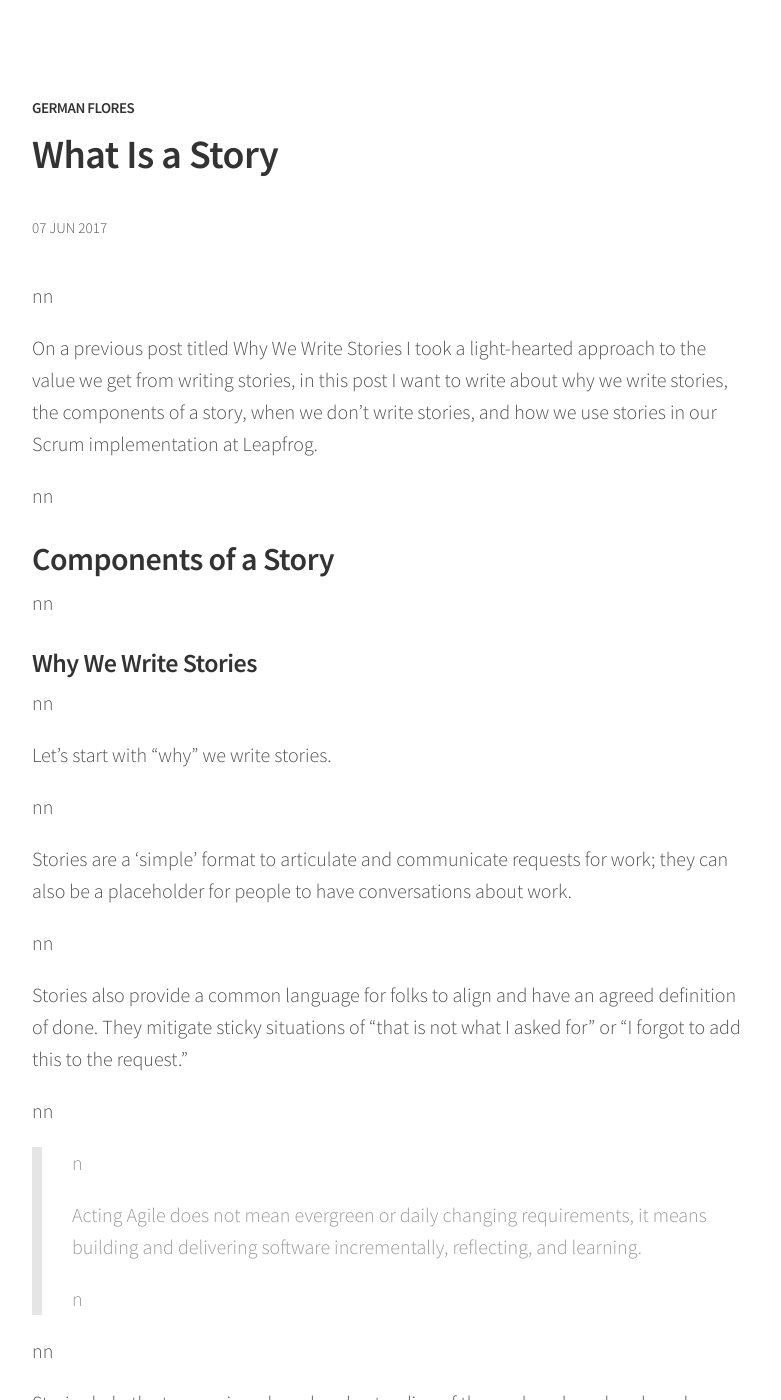
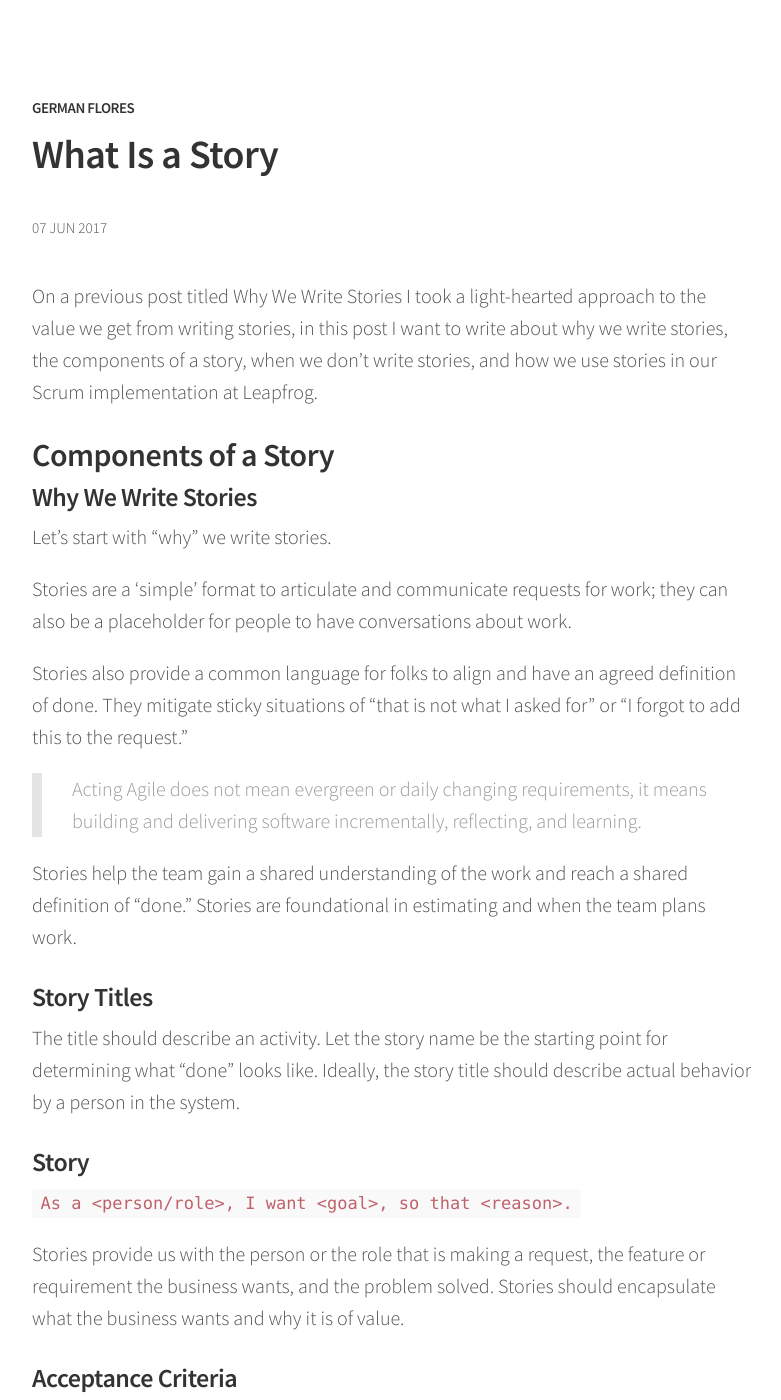
Before and after one commit to germanflores/German, a Jekyll site: the page built from _posts/2017-06-07-what-is-a.md, in a window 1280 px wide and 1400 px high. Shown: the whole window, without its empty margins (248-1029 px from the left). Built offline with Jekyll 4.4.1, drawn with Linux system fonts in a browser that asks for light colours; some of the changed text lies outside the part shown.

Commit message:
Mirroring from Micro.blog.

```diff
--- a/_posts/2017-06-07-what-is-a.md
+++ b/_posts/2017-06-07-what-is-a.md
@@ -6,84 +6,67 @@ audio:
 date: 2017-06-07 00:00 -0500
 guid: http://germanflores.micro.blog/2017/06/07/what-is-a.html
 ---
-<p><amp-img width="4032" height="3024" layout="responsive" src="/assets/images/stories-2017-06-07.jpg"></amp-img>nn</p>
-<p>On a previous post titled Why We Write Stories I took a light-hearted approach to the value we get from writing stories, in this post I want to write about why we write stories, the components of a story, when we don’t write stories, and how we use stories in our Scrum implementation at Leapfrog.</p>
-<p>nn</p>
-<h2 id="components-of-a-story">Components of a Story</h2>
-<p>nn</p>
-<h3 id="why-we-write-stories">Why We Write Stories</h3>
-<p>nn</p>
-<p>Let’s start with “why” we write stories.</p>
-<p>nn</p>
-<p>Stories are a ‘simple’ format to articulate and communicate requests for work; they can also be a placeholder for people to have conversations about work.</p>
-<p>nn</p>
-<p>Stories also provide a common language for folks to align and have an agreed definition of done. They mitigate sticky situations of “that is not what I asked for” or “I forgot to add this to the request.”</p>
-<p>nn</p>
-<blockquote><p>n  </p>
-<p>Acting Agile does not mean evergreen or daily changing requirements, it means building and delivering software incrementally, reflecting, and learning.</p>
-<p>n</p></blockquote>
-<p>nn</p>
-<p>Stories help the team gain a shared understanding of the work and reach a shared definition of “done.” Stories are foundational in estimating and when the team plans work.</p>
-<p>nn</p>
-<h3 id="story-titles">Story Titles</h3>
-<p>nn</p>
-<p>The title should describe an activity. Let the story name be the starting point for determining what “done” looks like. Ideally, the story title should describe actual behavior by a person in the system.</p>
-<p>nn</p>
-<h3 id="story">Story</h3>
-<p>nn</p>
-<p><code class="highlighter-rouge">As a &lt;person/role&gt;, I want &lt;goal&gt;, so that &lt;reason&gt;.</code></p>
-<p>nn</p>
-<p>Stories provide us with the person or the role that is making a request, the feature or requirement the business wants, and the problem solved. Stories should encapsulate what the business wants and why it is of value.</p>
-<p>nn</p>
-<h3 id="acceptance-criteria">Acceptance Criteria</h3>
-<p>nn</p>
-<p>A story is not “done” unless the Acceptance Criteria is met, or the team and Product Owner have agreed that the criteria have changed since the commitment to the story.</p>
-<p>nn</p>
-<h4 id="acceptance-criteria-characteristics">Acceptance Criteria Characteristics</h4>
-<p>nn</p>
-<ul>n  </p>
-<li>Set of statements, each with a clear pass/fail result</li>
-<p>n  </p>
-<li>There is no partial acceptance: either a criterion is met, or it is not</li>
-<p>n  </p>
-<li>They must be actionable</li>
-<p>n  </p>
-<li>Criteria should be independent of the implementation</li>
-<p>n  </p>
-<li>Helps the team deliver</li>
-<p>n  </p>
-<li>Helps the team build or implement QA tests</li>
-<p>n  </p>
-<li>Helps the Product Owner perform User Acceptance Testing</li>
-<p>n  </p>
-<li>They are not the technical details or steps for completing a story</li>
-<p>n  </p>
-<li>They are not the equivalent of how the story will progress through User Acceptance Testing</li>
-<p>n</ul>
-<p>nn</p>
-<h3 id="implementation-details">Implementation Details</h3>
-<p>nn</p>
-<p>Some of our teams prefer implementation details for additional details or guidance on delivering the work, but these are always defined and written by the development team. Sometimes they are non-obvious system complications, a sequence of events needed to complete the story or comments from the discussion of the story that the development team needs for reference during development.</p>
-<p>nn</p>
-<h2 id="when-we-do-not-write-stories">When We Do Not Write Stories</h2>
-<p>nn</p>
-<p>When the work is either too small or does not fit into the story format, in those cases, we write Chores/Tasks.</p>
-<p>nn</p>
-<p><code class="highlighter-rouge">“As a &lt;&gt;, I want &lt;&gt;, so that &lt;&gt;.</code></p>
-<p>nn</p>
-<p>We write chores/tasks because it is work that needs prioritization and visibility and to add to an iteration. It may be a stepping stone to get a story to “done,” or it could be a cleanup task that needs attention.</p>
-<p>nn</p>
-<h3 id="chorestasks-characteristics">Chores/Tasks Characteristics</h3>
-<p>nn</p>
-<ul>n  </p>
-<li>Chores/Tasks can include acceptance criteria for clarity</li>
-<p>n  </p>
-<li>Receive zero story point value</li>
-<p>n  </p>
-<li>Typically used for documentation or straight forward work</li>
-<p>n</ul>
-<p>nn</p>
-<h2 id="how-we-use-stories-in-the-technology-team">How We Use Stories in the Technology Team</h2>
-<p>nn</p>
-<p>We use stories to break down work into demonstrable pieces of work that we can then estimate and plan for our teams to deliver valuable software to the business.</p>
-<p>n</p>
+On a previous post titled Why We Write Stories I took a light-hearted approach to the value we get from writing stories, in this post I want to write about why we write stories, the components of a story, when we don’t write stories, and how we use stories in our Scrum implementation at Leapfrog.
+
+## Components of a Story
+
+### Why We Write Stories
+
+Let’s start with "why" we write stories.
+
+Stories are a ‘simple’ format to articulate and communicate requests for work; they can also be a placeholder for people to have conversations about work.
+
+Stories also provide a common language for folks to align and have an agreed definition of done. They mitigate sticky situations of “that is not what I asked for” or “I forgot to add this to the request.”
+
+> Acting Agile does not mean evergreen or daily changing requirements, it means building and delivering software incrementally, reflecting, and learning.
+
+Stories help the team gain a shared understanding of the work and reach a shared definition of “done.” Stories are foundational in estimating and when the team plans work.
+
+### Story Titles
+
+The title should describe an activity. Let the story name be the starting point for determining what “done” looks like. Ideally, the story title should describe actual behavior by a person in the system.
+
+### Story
+
+`As a <person/role>, I want <goal>, so that <reason>.`
+
+
+Stories provide us with the person or the role that is making a request, the feature or requirement the business wants, and the problem solved. Stories should encapsulate what the business wants and why it is of value.
+
+### Acceptance Criteria
+
+A story is not “done” unless the Acceptance Criteria is met, or the team and Product Owner have agreed that the criteria have changed since the commitment to the story.
+
+#### Acceptance Criteria Characteristics
+
+* Set of statements, each with a clear pass/fail result
+* There is no partial acceptance: either a criterion is met, or it is not
+* They must be actionable
+* Criteria should be independent of the implementation
+* Helps the team deliver
+* Helps the team build or implement QA tests
+* Helps the Product Owner perform User Acceptance Testing
+* They are not the technical details or steps for completing a story
+* They are not the equivalent of how the story will progress through User Acceptance Testing
+
+### Implementation Details
+
+Some of our teams prefer implementation details for additional details or guidance on delivering the work, but these are always defined and written by the development team. Sometimes they are non-obvious system complications, a sequence of events needed to complete the story or comments from the discussion of the story that the development team needs for reference during development.
+
+## When We Do Not Write Stories
+
+When the work is either too small or does not fit into the story format, in those cases, we write Chores/Tasks.
+
+`“As a <>, I want <>, so that <>.`
+
+We write chores/tasks because it is work that needs prioritization and visibility and to add to an iteration. It may be a stepping stone to get a story to “done,” or it could be a cleanup task that needs attention.
+
+### Chores/Tasks Characteristics
+
+* Chores/Tasks can include acceptance criteria for clarity
+* Receive zero story point value
+* Typically used for documentation or straight forward work
+
+## How We Use Stories in the Technology Team
+
+We use stories to break down work into demonstrable pieces of work that we can then estimate and plan for our teams to deliver valuable software to the business.
```
